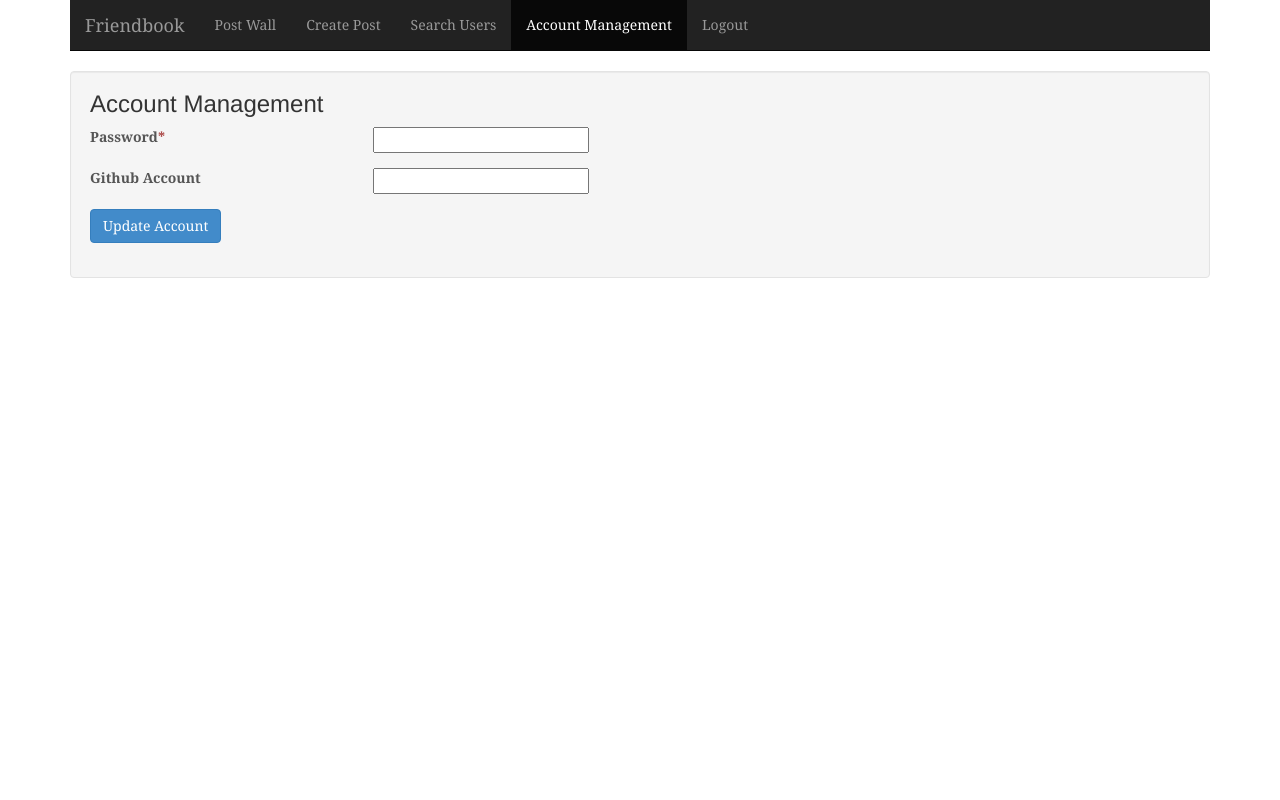
After one commit to jreddeko/cmput410-project, a Django app: template project/friendbook/templates/main/account.html in a window 1280 px wide. The commit adds this page. Run offline with Django 3.2, Linux system fonts and the light colour scheme; the template is opened without the code that fills it, so the values that code supplies are empty; parts of the project's set-up code (start-up, migrations or seed data) failed here and were passed over; some libraries are stand-ins or nearby versions.

Commit message:
users can modify their account in the webbrowser

```diff
--- a/project/friendbook/main/urls.py
+++ b/project/friendbook/main/urls.py
@@ -21,6 +21,7 @@ urlpatterns = patterns('',
     url(r'^authors$', views.users, name='users'),
     url(r'^author/$', views.users, name='users'),
     url(r'^wall/$', views.wall, name='wall'),
+    url(r'^account/$', views.account, name='account'),
     url(r'^author/posts/$', views.posts, name='posts'),
     url(r'^author/(?P<username>\w+)/$', views.user, name='user'),
     url(r'^posts/$', views.pubposts, name='pubposts'),
--- /dev/null
+++ b/project/friendbook/templates/main/account.html
@@ -0,0 +1,78 @@
+{% load static  %}
+<html lang="en">
+    <head>
+        <meta charset="utf-8"/>
+        <meta http-equiv="X-UA-Compatible" content="IE=edge"/>
+        <title>Account Management</title>
+        <link href="{% static 'css/bootstrap.min.css' %}" rel="stylesheet"/>
+        <link href="{% static 'css/blog.css'%}" rel="stylesheet"/>
+        <script type="text/javascript" src="{% static 'js/jquery/jquery-1.8.3.js' %}"></script>
+        <script type="text/javascript" src="{% static 'js/tinymce/tinymce.min.js' %}"></script>
+        <script type="text/javascript" src="{% static 'js/postwall.js' %}"></script>
+    </head>
+    <body>
+        <div class="navbar-wrapper">
+            <div class="container">
+                <div class="navbar navbar-inverse navbar-static-top" role="navigation">
+                    <div class="container">
+                        <div class="navbar-header">
+                            <button type="button" class="navbar-toggle" data-toggle="collapse" data-target=".navbar-collapse">
+                                <span class="sr-only">Toggle navigation</span>
+                                <span class="icon-bar"></span>
+                                <span class="icon-bar"></span>
+                                <span class="icon-bar"></span>
+                            </button>
+                            <a class="navbar-brand">Friendbook</a>
+                        </div>
+                        <div class="navbar-collapse collapse">
+                            <ul class="nav navbar-nav">
+                                <li><a href="{% url 'wall' %}">Post Wall</a></li>
+                                <li><a href="{% url 'newpost' %}">Create Post</a></li>
+                                <li><a href="{% url 'search_users' %}">Search Users</a></li>
+                                <li class="active"><a href="#">Account Management</a></li>
+                                <li><a href="{% url 'logout' %}">Logout</a></li>
+                            </ul>
+                        </div>
+                    </div>
+                </div>
+            </div>
+        </div>
+
+    <div class="container">
+        <div class="row">
+            <div class="col-sm-12">
+                <div class="well">
+                    <h3>Account Management</h3>
+                    <form class="form-horizontal" action="{% url 'account' %}" method="POST">
+                        {% csrf_token %}
+                        <div class="form-group">
+                            <label for="password" class="col-sm-3">Password<span class="text-danger">*</span></label>
+                            <div class="col-sm-9">
+                                <input type="password" name="password" id="password" value="{{ password }}" required>
+                            </div>
+                        </div>
+
+                        <div class="form-group">
+                            <label for="github" class="col-sm-3">Github Account</label>
+                            <div class="col-sm-9">
+                                <input type="text" name="github" id="github" value="{{ github }}">
+                            </div>
+                        </div>
+
+                        <div class="form-group">
+                            <div class="col-sm-9">
+                                <button class="btn btn-primary btn-md" type="submit">Update Account</button>
+                            </div>
+                        </div>
+
+                        {% if message != "" %}
+                            <p class="text-success">{{ message }}</p>
+                        {% endif %}
+                    </form>
+                </div>
+            </hr>
+        </div>
+    </div>
+
+    </body>
+</html>
--- a/project/friendbook/templates/main/create_post.html
+++ b/project/friendbook/templates/main/create_post.html
@@ -56,6 +56,7 @@
                             <li><a href="{% url 'wall' %}">Post Wall</a></li>
                             <li class="active"><a href="#">Create Post</a></li>
                             <li><a href="{% url 'search_users' %}">Search Users</a></li>
+                            <li><a href="{% url 'account' %}">Account Management</a></li>
                             <li><a href="{% url 'logout' %}">Logout</a></li>
                         </ul>
                     </div>
--- a/project/friendbook/templates/main/postwall.html
+++ b/project/friendbook/templates/main/postwall.html
@@ -45,6 +45,7 @@
                             <li class="active"><a href="#">Post Wall</a></li>
                             <li><a href="{% url 'newpost' %}">Create Post</a></li>
                             <li><a href="{% url 'search_users' %}">Search Users</a></li>
+                            <li><a href="{% url 'account' %}">Account Management</a></li>
                             <li><a href="{% url 'logout' %}">Logout</a></li>
                         </ul>
                     </div>
--- a/project/friendbook/templates/main/search_user.html
+++ b/project/friendbook/templates/main/search_user.html
@@ -31,9 +31,10 @@
                         </div>
                         <div class="navbar-collapse collapse">
                             <ul class="nav navbar-nav">
-                                <li class="active"><a href="{% url 'wall' %}">Post Wall</a></li>
+                                <li><a href="{% url 'wall' %}">Post Wall</a></li>
                                 <li><a href="{% url 'newpost' %}">Create Post</a></li>
-                                <li><a href="#">Search Users</a></li>
+                                <li class="active"><a href="#">Search Users</a></li>
+                                <li><a href="{% url 'account' %}">Account Management</a></li>
                                 <li><a href="{% url 'logout' %}">Logout</a></li>
                             </ul>
                         </div>
```
Also changed, not shown: project/friendbook/main/views.py (+11 -0 lines), project/friendbook/templates/main/index.html (+4 -4 lines), project/friendbook/db.sqlite3.
